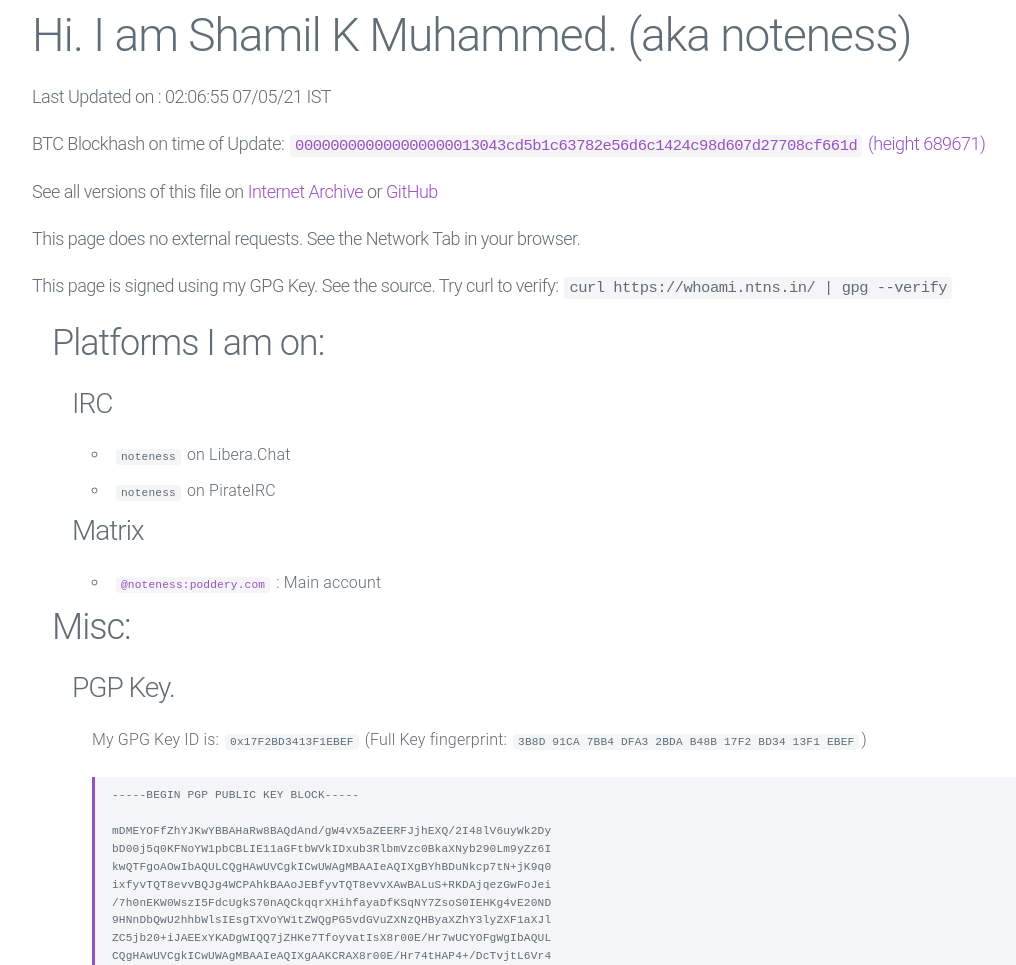
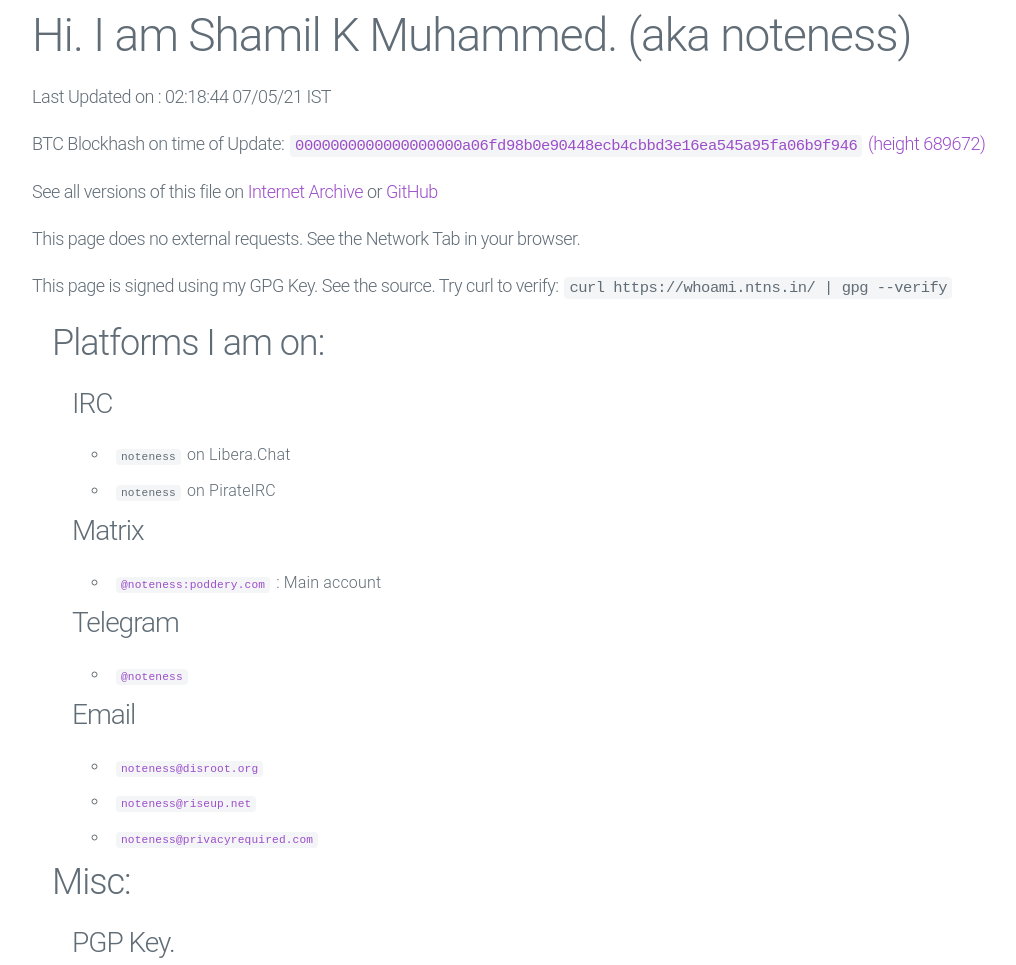
Before and after one commit to necessary129/whoami, a plain HTML site: page out/index.html in a window 1280 px wide. Shown: the top 965 px of the page, without its empty margins (68-1084 px from the left). Drawn offline with Linux system fonts and the light colour scheme.

```diff
--- a/out/index.html
+++ b/out/index.html
@@ -147,11 +147,11 @@ Hash: SHA512
 		<header>
 			<section class="container">
 				<h1>Hi. I am Shamil K Muhammed. (aka noteness)</h1>
-				<h5>Last Updated on : 02:06:55 07/05/21 IST</h5>
+				<h5>Last Updated on : 02:18:44 07/05/21 IST</h5>
 				<h5>BTC Blockhash on time of Update:
-					<a href="https://www.blockchain.com/btc/block/000000000000000000013043cd5b1c63782e56d6c1424c98d607d27708cf661d"><code>000000000000000000013043cd5b1c63782e56d6c1424c98d607d27708cf661d</code> (height 689671)</a>
+					<a href="https://www.blockchain.com/btc/block/0000000000000000000a06fd98b0e90448ecb4cbbd3e16ea545a95fa06b9f946"><code>0000000000000000000a06fd98b0e90448ecb4cbbd3e16ea545a95fa06b9f946</code> (height 689672)</a>
 				</h5>
-				<h5>See all versions of this file on <a href="https://web.archive.org/*/https://whoami.ntns.in/">Internet Archive</a> or <a href="https://github.com/necessary129/whoami">GitHub</a></h5>
+				<h5>See all versions of this file on <a href="https://web.archive.org/*/https://whoami.ntns.in/">Internet Archive</a> or <a href="https://github.com/necessary129/whoami/commits/main/out/index.html">GitHub</a></h5>
 				<h5>This page does no external requests. See the Network Tab in your browser.</h5>
 				<h5>This page is signed using my GPG Key. See the source. Try curl to verify: <code>curl https://whoami.ntns.in/ | gpg --verify</code></h5>
 			</section>
@@ -182,6 +182,44 @@ Hash: SHA512
 						<li>
 
 							<a href="https://matrix.to/#/@noteness:poddery.com"><code>@noteness:poddery.com</code></a> : Main account
+
+						</li>
+
+					</ul>
+				</div>
+
+				<div class="container">
+					<h3>Telegram</h3>
+					<ul class="container">
+
+						<li>
+
+							<a href="https://t.me/noteness"><code>@noteness</code></a>
+
+						</li>
+
+					</ul>
+				</div>
+
+				<div class="container">
+					<h3>Email</h3>
+					<ul class="container">
+
+						<li>
+
+							<a href="mailto:noteness@disroot.org"><code>noteness@disroot.org</code></a>
+
+						</li>
+
+						<li>
+
+							<a href="mailto:noteness@riseup.net"><code>noteness@riseup.net</code></a>
+
+						</li>
+
+						<li>
+
+							<a href="mailto:noteness@privacyrequired.com"><code>noteness@privacyrequired.com</code></a>
 
 						</li>
 
@@ -246,10 +284,10 @@ CigmPhh3cTd3qSrFz/kjEBIMPv4/yN57Os28vGfg1wQ=
 <!--
 -----BEGIN PGP SIGNATURE-----
 
-iHUEARYKAB0WIQSwOeno7TvMaCQAiGNaajayiNEn/AUCYOIb5wAKCRBaajayiNEn
-/E0WAPsEmMpeiCntElYR9/rH5ZoRJHFMZm+WMAAYQPm98pCb1gEArgJgYzh4lpfR
-l42DoUQXP0NrgEO/SZurJnqf3GCLuQI=
-=4Afl
+iHUEARYKAB0WIQSwOeno7TvMaCQAiGNaajayiNEn/AUCYOIerAAKCRBaajayiNEn
+/IT5AP9eBeDGoZ6n0ymXc39NkbKTfluMTyNvjqZEHVa5agFL3gD7BfsYbo4wybz5
+xGZVQVbfNyxv/SD+BUgiZEdKSjq3aAU=
+=9Nk2
 -----END PGP SIGNATURE-----
 
 -->
```
Also changed, not shown: 2 other files.
